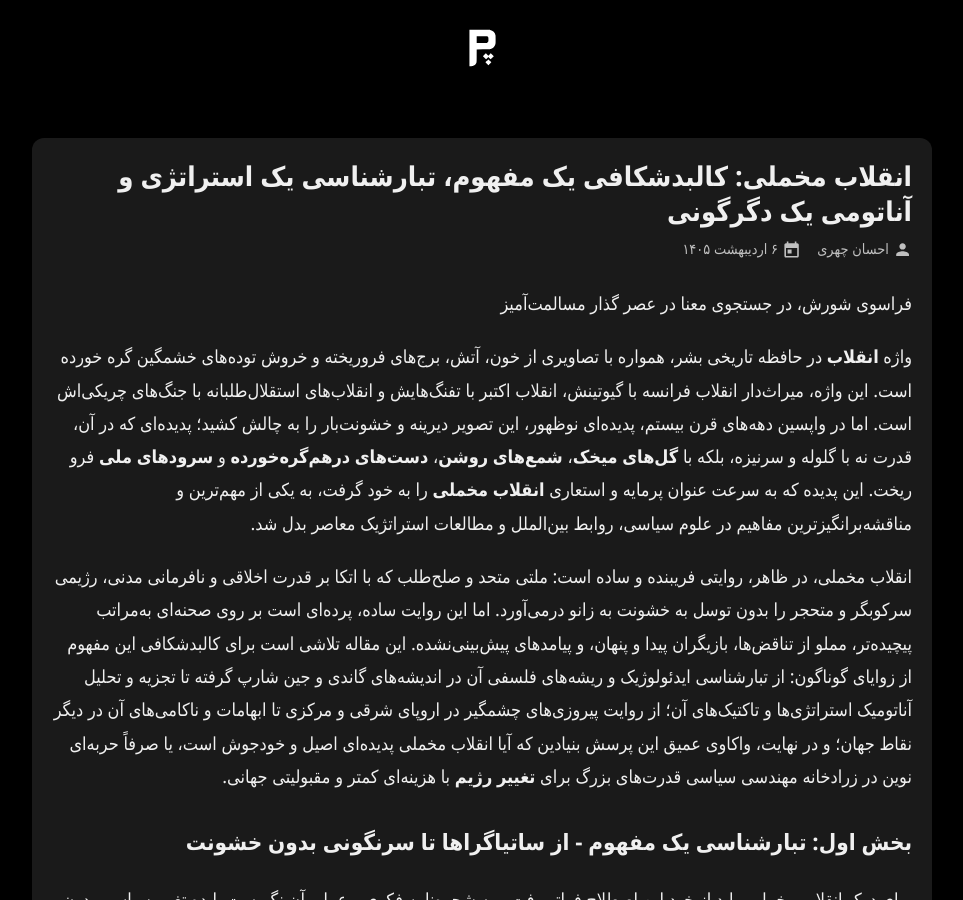
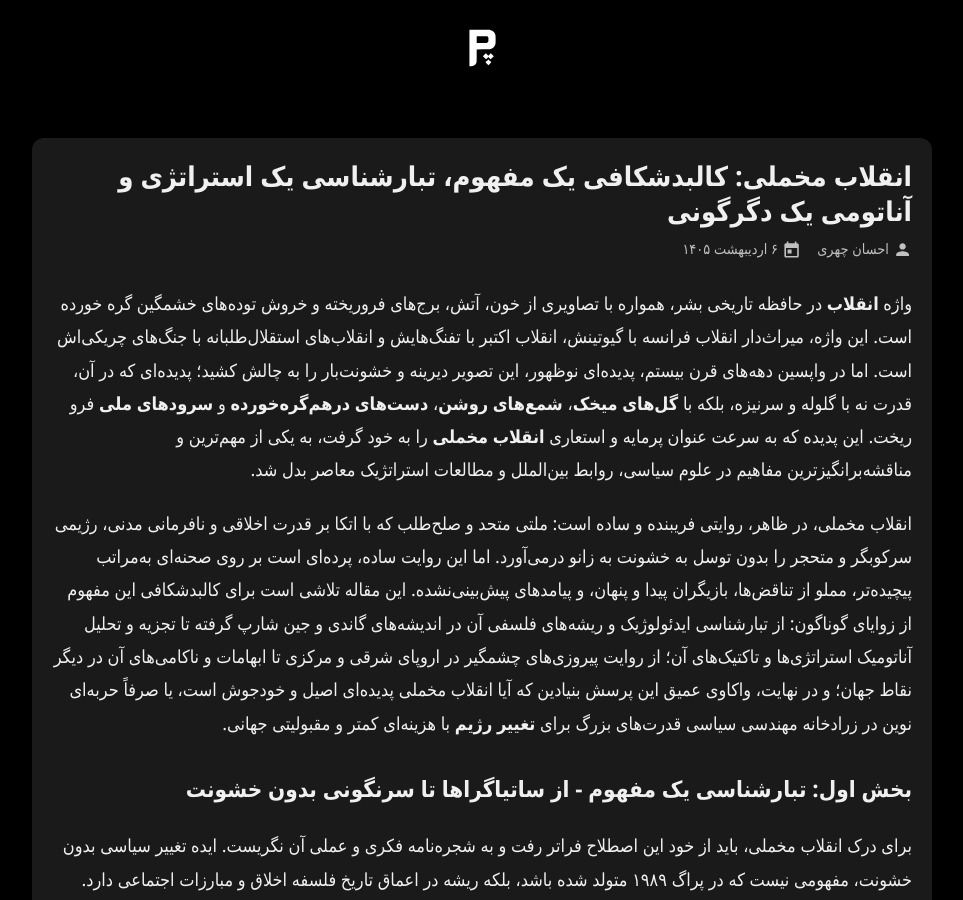
Before and after one commit to darkblog/darkblog.github.io, a Jekyll site: the page built from _posts/2026-4-26-118.md, in a window 1280 px wide and 900 px high. Shown: the whole window, without its empty margins (158-1121 px from the left). Built offline with Jekyll 4.4.1, drawn with Linux system fonts in a browser that asks for light colours.

Commit message:
Update 2026-4-26-118.md

```diff
--- a/_posts/2026-4-26-118.md
+++ b/_posts/2026-4-26-118.md
@@ -1,9 +1,6 @@
 ---
 title: "انقلاب مخملی: کالبدشکافی یک مفهوم، تبارشناسی یک استراتژی و آناتومی یک دگرگونی"
 ---
-
-
-فراسوی شورش، در جستجوی معنا در عصر گذار مسالمت‌آمیز
 
 واژه **انقلاب** در حافظه تاریخی بشر، همواره با تصاویری از خون، آتش، برج‌های فروریخته و خروش توده‌های خشمگین گره خورده است. این واژه، میراث‌دار انقلاب فرانسه با گیوتینش، انقلاب اکتبر با تفنگ‌هایش و انقلاب‌های استقلال‌طلبانه با جنگ‌های چریکی‌اش است. اما در واپسین دهه‌های قرن بیستم، پدیده‌ای نوظهور، این تصویر دیرینه و خشونت‌بار را به چالش کشید؛ پدیده‌ای که در آن، قدرت نه با گلوله و سرنیزه، بلکه با **گل‌های میخک**، **شمع‌های روشن**، **دست‌های درهم‌گره‌خورده** و **سرودهای ملی** فرو ریخت. این پدیده که به سرعت عنوان پرمایه و استعاری **انقلاب مخملی** را به خود گرفت، به یکی از مهم‌ترین و مناقشه‌برانگیزترین مفاهیم در علوم سیاسی، روابط بین‌الملل و مطالعات استراتژیک معاصر بدل شد.
 
```
